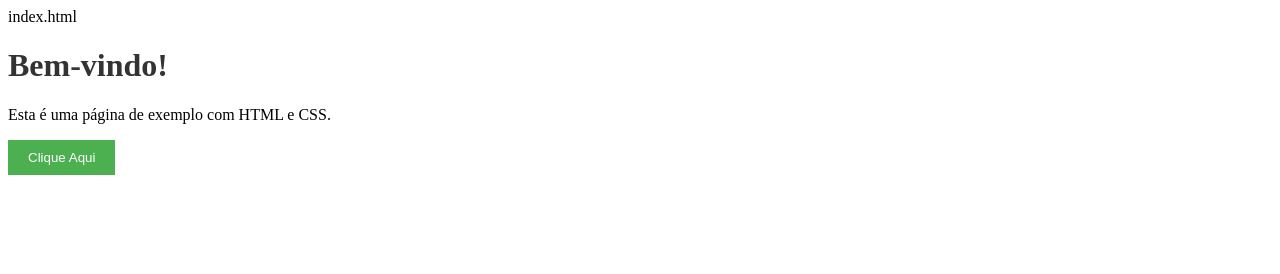
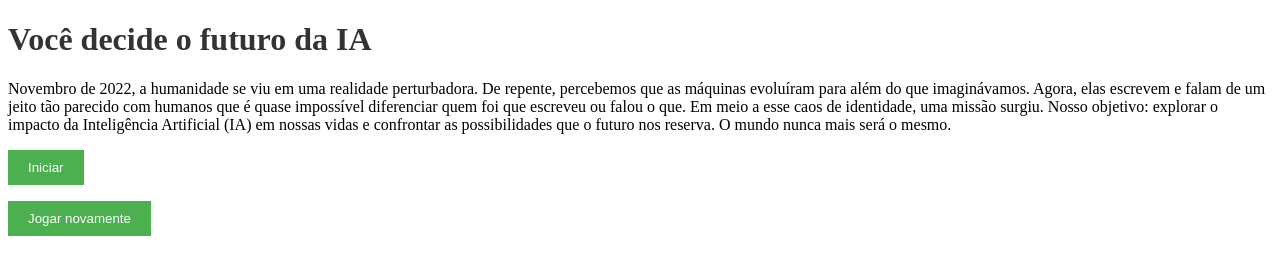
Before and after one commit to annaclara1A/refletindo-sobre-IA, a plain HTML site: page index.html in a window 1280 px wide. Drawn offline with Linux system fonts and the light colour scheme.

Commit message:
Update index.html

```diff
--- a/index.html
+++ b/index.html
@@ -1,14 +1,38 @@
-index.html
 <!DOCTYPE html>
-<html lang="pt-BR">
+<html lang="pt-br">
+
 <head>
     <meta charset="UTF-8">
-    <title>Página de Exemplo</title>
+    <meta name="viewport" content="width=device-width, initial-scale=1.0">
     <link rel="stylesheet" href="style.css">
+    <title>Você decide o futuro da IA</title>
 </head>
+
 <body>
-    <h1>Bem-vindo!</h1>
-    <p>Esta é uma página de exemplo com HTML e CSS.</p>
-    <button>Clique Aqui</button>
+    <div class="caixa-principal">
+        <h1>Você decide o futuro da IA</h1>
+        <div class="tela-inicial">
+            <p>Novembro de 2022, a humanidade se viu em uma realidade perturbadora.
+                De repente, percebemos que as máquinas evoluíram para além do que imaginávamos.
+                Agora, elas escrevem e falam de um jeito tão parecido com humanos que é quase impossível diferenciar
+                quem foi que escreveu ou falou o que.
+                Em meio a esse caos de identidade, uma missão surgiu.
+                Nosso objetivo: explorar o impacto da Inteligência Artificial (IA) em nossas vidas e confrontar as
+                possibilidades que o futuro nos reserva.
+                O mundo nunca mais será o mesmo.
+            </p>
+            <button class="iniciar-btn">Iniciar</button>
+        </div>
+        <div class="caixa-perguntas"></div>
+        <div class="caixa-alternativas"></div>
+        <div class="caixa-resultado">
+            <p class="texto-resultado"></p>
+            <button class="novamente-btn">Jogar novamente</button>
+        </div>
+    </div>
+    <script type="module" src="js/aleatorio.js"></script>
+    <script type="module" src="js/perguntas.js"></script>
+    <script type="module" src="js/script.js"></script>
 </body>
+
 </html>
```
